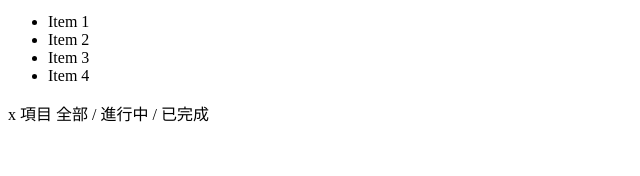
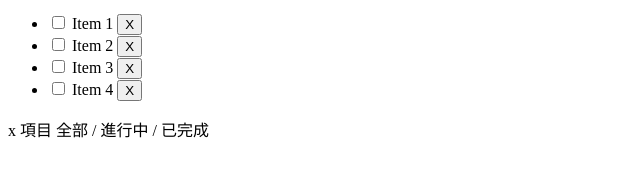
Before and after one commit to 30377289max/mcu-112-web-12130595, a plain HTML site: page src/index.html in a window 1280 px wide. Shown: the part 180-356 px from the top of the page, without its empty margins (0-640 px from the left). Drawn offline with Linux system fonts and the light colour scheme.

Commit message:
feat(html): 實作待辦事項項目區塊完成與刪除

```diff
--- a/src/index.html
+++ b/src/index.html
@@ -21,10 +21,26 @@
     </section>
     <section>
       <ul>
-        <li>Item 1</li>
-        <li>Item 2</li>
-        <li>Item 3</li>
-        <li>Item 4</li>
+        <li>
+          <input type="checkbox" />
+          <span>Item 1</span>
+          <button type="button">X</button>
+        </li>
+        <li>
+          <input type="checkbox" />
+          <span>Item 2</span>
+          <button type="button">X</button>
+        </li>
+        <li>
+          <input type="checkbox" />
+          <span>Item 3</span>
+          <button type="button">X</button>
+        </li>
+        <li>
+          <input type="checkbox" />
+          <span>Item 4</span>
+          <button type="button">X</button>
+        </li>
       </ul>
     </section>
     <footer>
```
